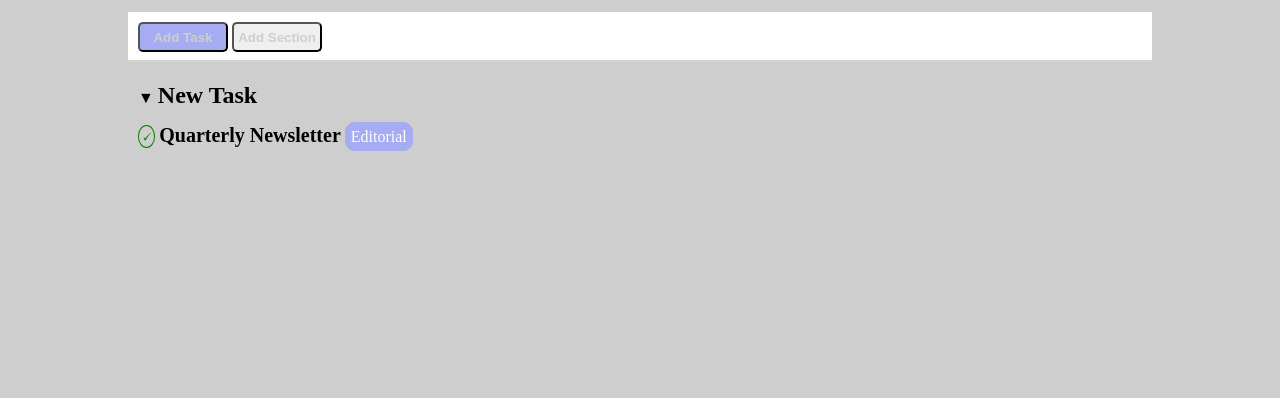
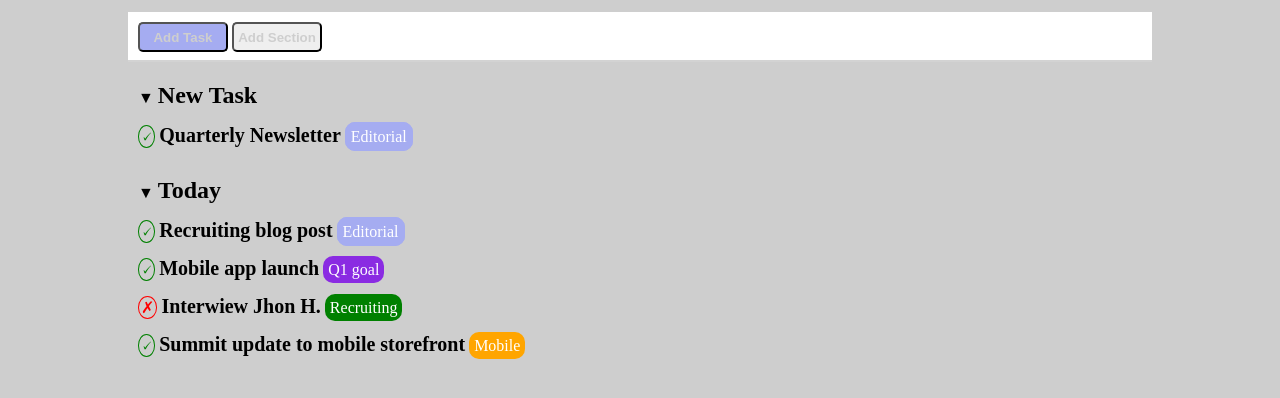
Before and after one commit to Chicco80/html-css-toboolist, a plain HTML site: page index.html in a window 1280 px wide. Shown: the part 76-474 px from the top of the page. Drawn offline with Linux system fonts and the light colour scheme.

Commit message:
fine today

```diff
--- a/css/style.css
+++ b/css/style.css
@@ -58,6 +58,13 @@ h2{
     border-radius: 50%;
     padding: 2px;
 }
+.check-no{
+    color: red;
+    border: 1px solid red;
+    border-radius: 50%;
+    padding: 2px;
+}
+
 .bold{
     font-weight: bolder;
     font-size: 20px;;
@@ -69,3 +76,26 @@ h2{
     padding: 5px;
     color:white;
 }
+.goal{
+    background-color: blueviolet;
+    border: 1px border blueviolet;
+    border-radius: 10px;
+    padding: 5px;
+    color:white;
+}
+
+.recruiting{
+    background-color: green;
+    border: 1px border green;
+    border-radius: 10px;
+    padding: 5px;
+    color:white;
+}
+.mobile{
+    background-color: orange;
+    border: 1px border orange;
+    border-radius: 10px;
+    padding: 5px;
+    color:white;
+}
+}
--- a/index.html
+++ b/index.html
@@ -30,21 +30,46 @@
             <h2>New Task</h2>
           </li>
           <li>
-              <span class="check-ok">&#128504;</span>
-              <span class="bold">Quarterly Newsletter</span>
-              <span class="editorial">Editorial</span>
+            <span class="check-ok">&#128504;</span>
+            <span class="bold">Quarterly Newsletter</span>
+            <span class="editorial">Editorial</span>
           </li>
         </ol>
       </section>
 
       <section>
         <!-- today -->
-
+        <ol>
+          <li class="margin-top">
+            &#9660;
+            <h2>Today</h2>
+          </li>
+          <li>
+            <span class="check-ok">&#128504;</span>
+            <span class="bold">Recruiting blog post</span>
+            <span class="editorial">Editorial</span>
+          </li>
+          <li>
+            <span class="check-ok">&#128504;</span>
+            <span class="bold">Mobile app launch</span>
+            <span class="goal">Q1 goal</span>
+          </li>
+          <li>
+            <span class="check-no">&cross;</span>
+            <span class="bold">Interwiew Jhon H.</span>
+            <span class="recruiting">Recruiting</span>
+          </li>
+          <li>
+            <span class="check-ok">&#128504;</span>
+            <span class="bold">Summit update to mobile storefront</span>
+            <span class="mobile">Mobile</span>
+          </li>
+        </ol>
         <!--/ today -->
       </section>
-
       <section>
         <!-- upcoming -->
+
 
         <!--/ upcoming-->
       </section>
```
